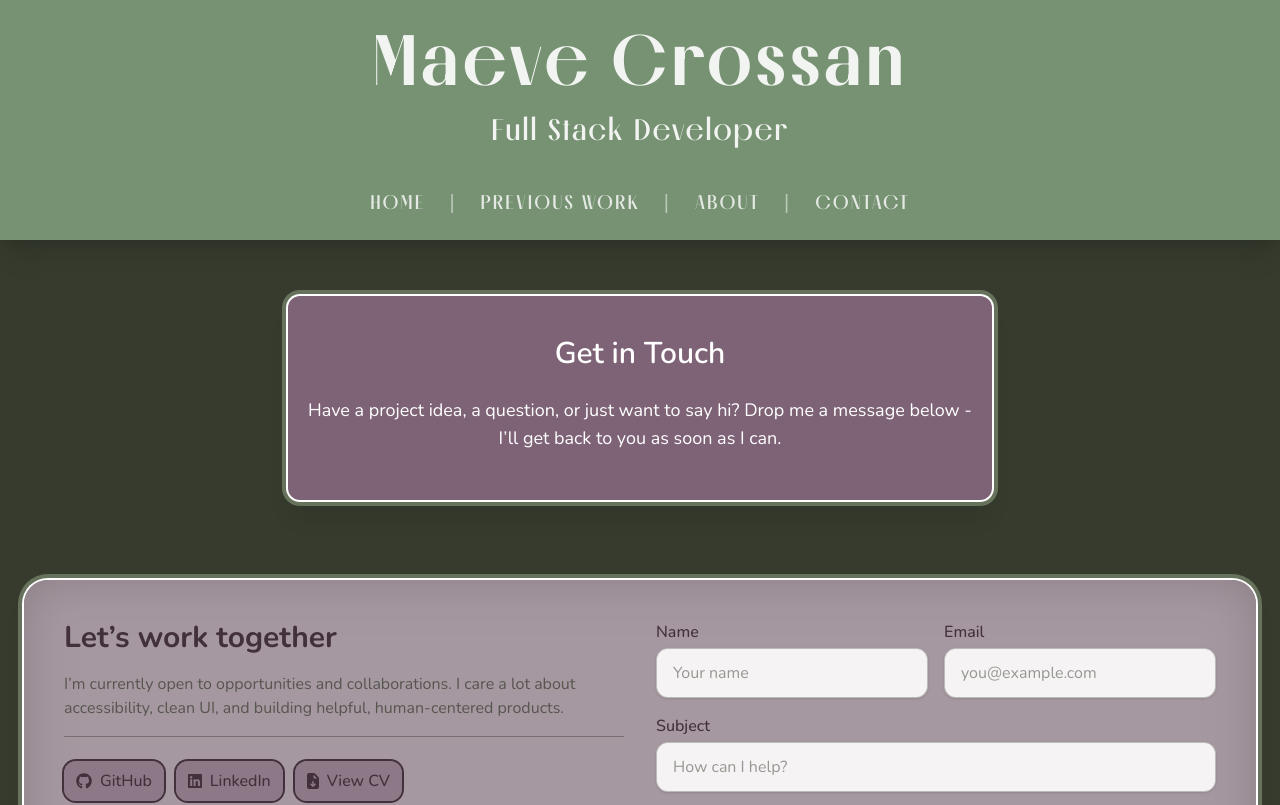
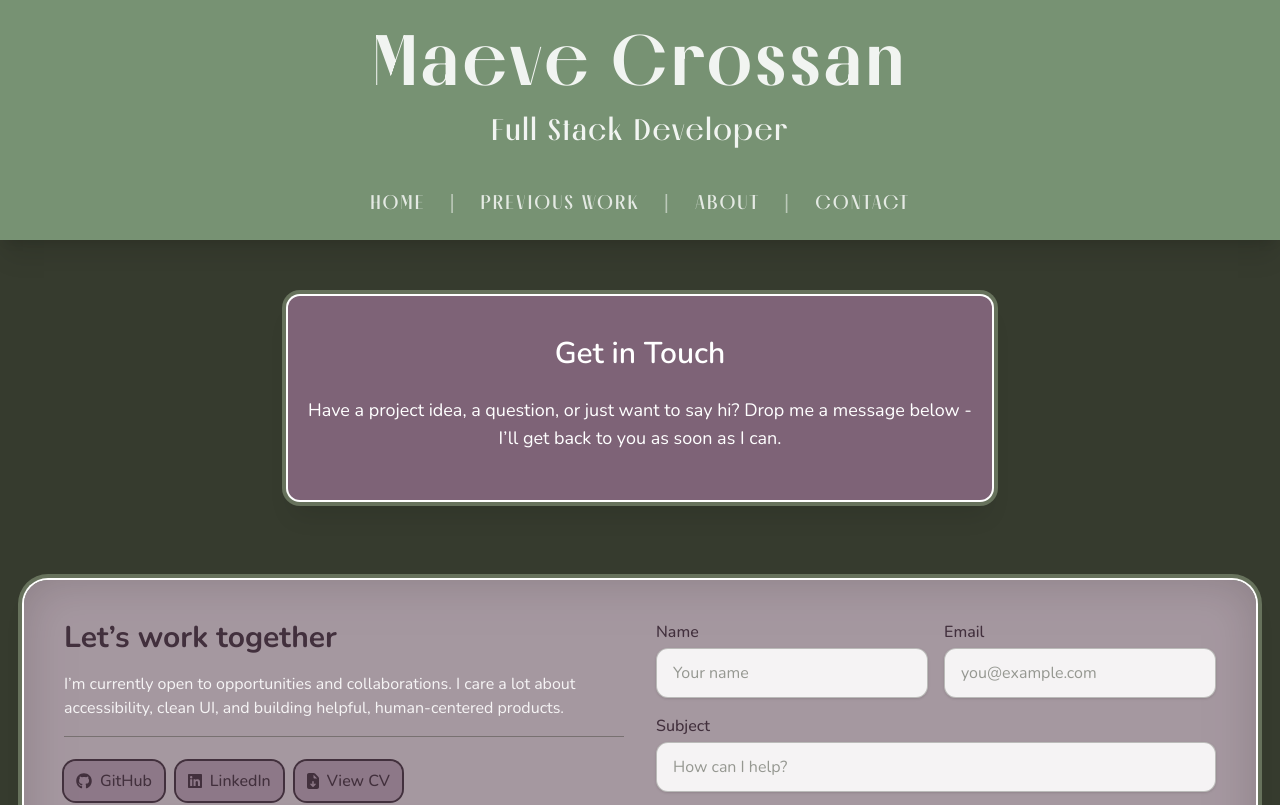
Before and after one commit to maevecrossan/my-portfolio, a Next.js app: page /contact in a window 1280 px wide. Shown: the top 805 px of the page. Built offline with nearby package versions, Linux system fonts and the light colour scheme.

Commit message:
Update contact info font.

```diff
--- a/src/app/contact/page.js
+++ b/src/app/contact/page.js
@@ -30,7 +30,7 @@ export default function ContactPage() {
                   <h4 className="text-mulberry mb-2 text-3xl font-bold font-nunito text-center lg:text-left">
                     Let’s work together
                   </h4>
-                  <p className="text-evergreen/70 mt-4">
+                  <p className="text-white/90 mt-4">
                     I’m currently open to opportunities and collaborations. I care a lot about accessibility, clean UI, and building helpful, human-centered products.
                   </p>
                 </div>
```
